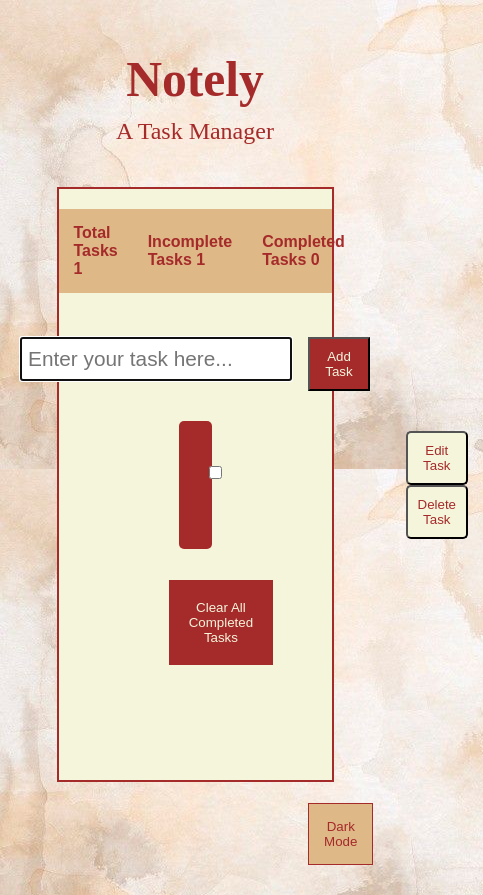
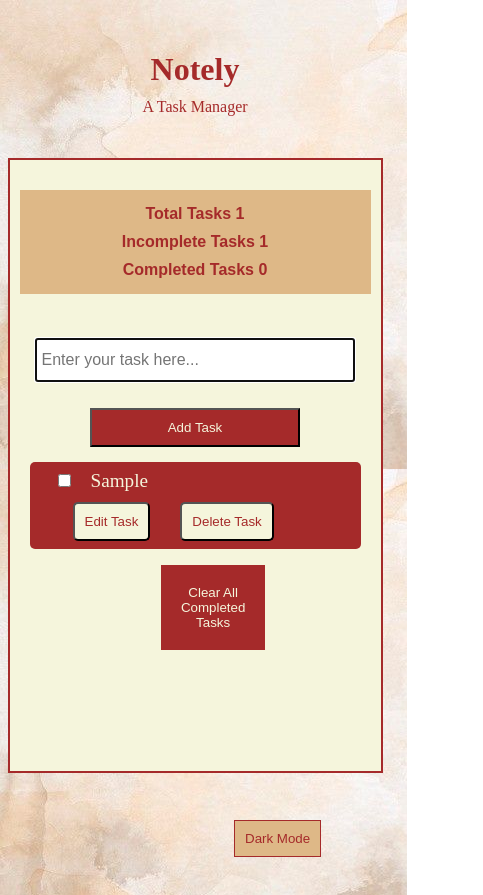
Before and after one commit to wareeshaburki/Day-3-DOM-Challenges, a plain HTML site: page index.html in a window 390 px wide. Both pictures are taken after typing "Sample" into the empty fields and a click on the button "Add Task". Shown: the whole page, 483 px wide, since content can reach past the window. Drawn offline with Linux system fonts and the light colour scheme.

Commit message:
Update style.css

```diff
--- a/style.css
+++ b/style.css
@@ -186,4 +186,113 @@ body{
   background-color: brown;
   color: burlywood;
   border: 1px solid burlywood;
+
 }
+
+@media (max-width: 1024px) {
+  .main-container {
+    width: 85%;
+    margin: 5vh auto 2vh auto;
+  }
+
+  #task-entry {
+    width: 80%;
+  }
+
+  .added-task-list {
+    margin: 20px 50px;
+  }
+
+  .mode {
+    margin: 5px 10% 10px 70%;
+  }
+}
+
+@media (max-width: 767px) {
+  .heading {
+    font-size: 2.5rem;
+  }
+
+  .about-app {
+    font-size: 1.3rem;
+  }
+
+  .main-container {
+    width: 90%;
+    margin: 5vh auto;
+    padding: 10px;
+  }
+
+  #task-entry {
+    width: 70%;
+    font-size: 1.1rem;
+  }
+
+  .task-add-box {
+    flex-direction: column;
+    align-items: center;
+  }
+
+  .add-button {
+    margin-top: 10px;
+    width: 50%;
+  }
+
+  .added-task-list {
+    margin: 20px 20px;
+  }
+
+  .added-task-list li {
+    flex-direction: column;
+    align-items: flex-start;
+    gap: 10px;
+  }
+
+  .mode {
+    margin: 5px 5% 10px 70%;
+  }
+}
+
+@media (max-width: 480px) {
+  .heading {
+    font-size: 2rem;
+  }
+
+  .about-app {
+    font-size: 1rem;
+  }
+
+  #task-entry {
+    width: 90%;
+    font-size: 1rem;
+  }
+
+  .add-button {
+    width: 60%;
+  }
+
+  .added-task-list {
+    margin: 15px 10px;
+  }
+
+  .added-task-list li {
+    flex-direction: column;
+    align-items: flex-start;
+    font-size: 0.9rem;
+    padding: 8px;
+  }
+
+  .added-task-list li span {
+    font-size: 1.2rem;
+  }
+
+  .main-container .navbar ul {
+    flex-direction: column;
+    gap: 10px;
+  }
+
+  .mode {
+    margin: 5px 5% 10px 60%;
+    padding: 10px;
+  }
+}
```
